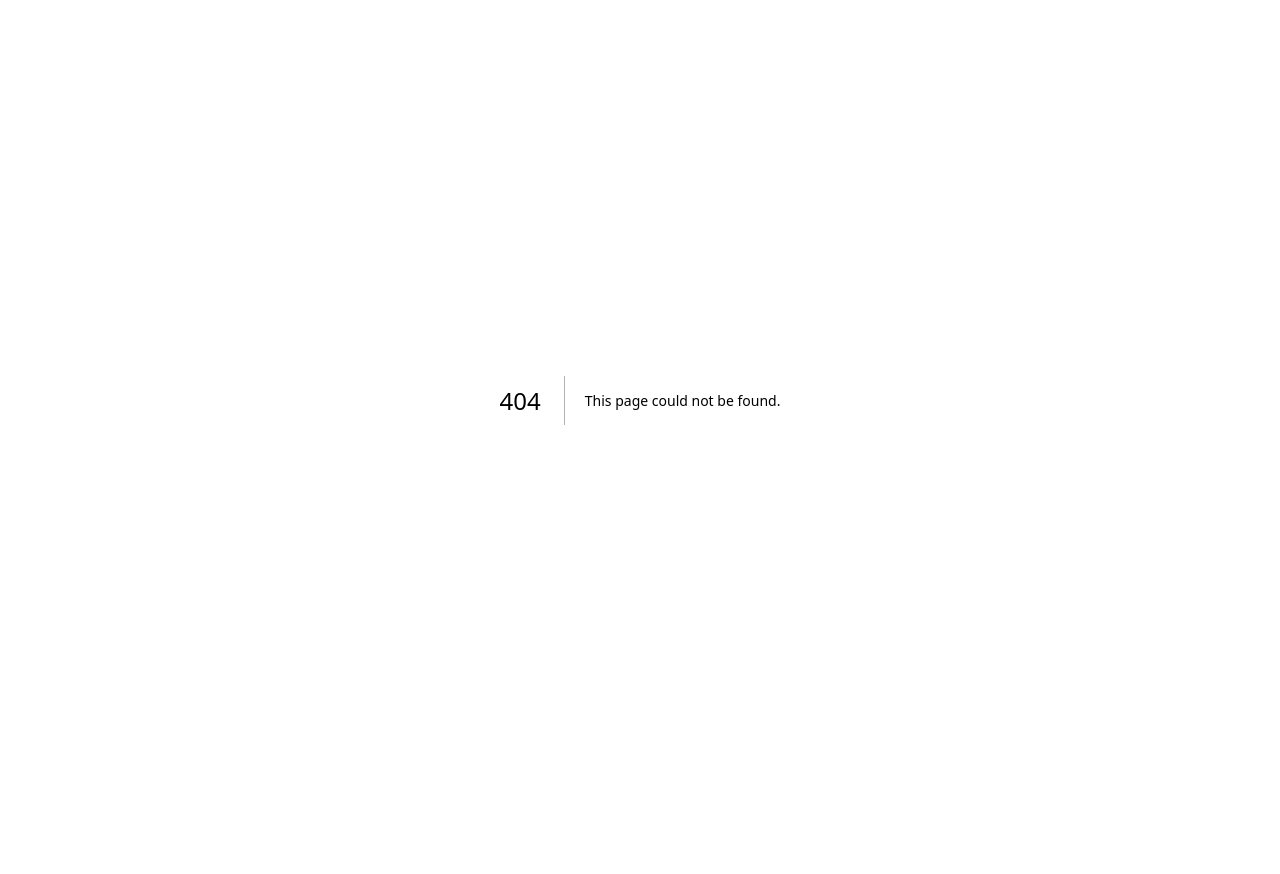
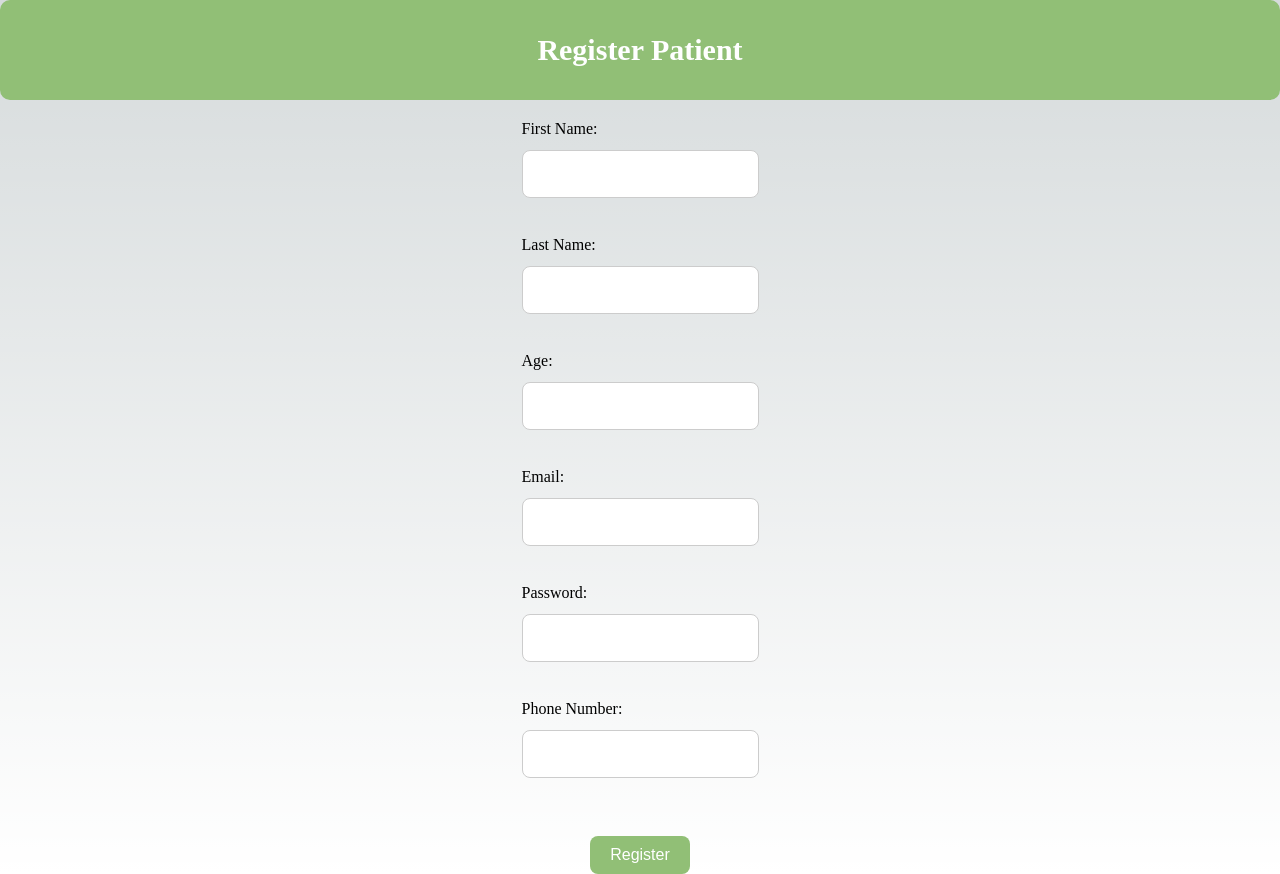
Before and after one commit to PamelaKaram/FE-Patient-Management-Software, a Next.js app: page /patient_registration in a window 1280 px wide. Before the commit this address had no page. Before the commit the page ends 800 px from the top, so only its background shows below. Built offline with nearby package versions, Linux system fonts and the light colour scheme.

Commit message:
This component renders the RegisterPatient component within a div element. This component can be used as a container for the registration form in the patient registration.

```diff
--- /dev/null
+++ b/src/pages/patient_registration.js
@@ -0,0 +1,10 @@
+import React from 'react';
+import RegisterPatient from '../Components/RegistrationForm';
+
+export default function Reg() {
+    return (
+      <div>
+        <RegisterPatient />
+      </div>
+    );
+}
```
